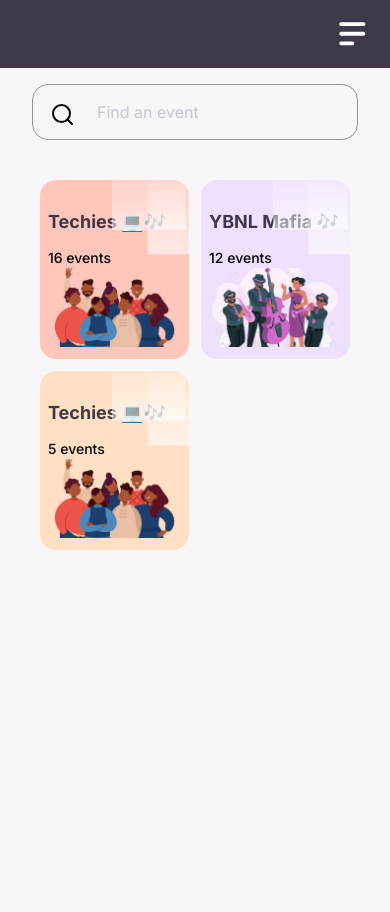
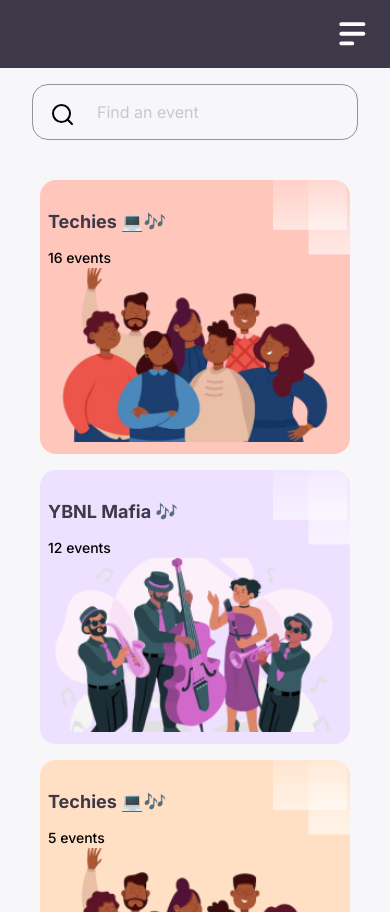
Before and after one commit to codeReaper0/event-webapp2, a Next.js app: page /people in a window 390 px wide. Built offline with nearby package versions, Linux system fonts and the light colour scheme.

Commit message:
fix: adjusted mobile grid layout

```diff
--- a/components/myPeopleCard.tsx
+++ b/components/myPeopleCard.tsx
@@ -57,7 +57,7 @@
   return (
     /* My People Card Container */
     <div className="p-6 md:bg-secondary rounded-2xl">
-      <div className="grid grid-cols-2 xl:grid-cols-3 gap-3 sm:gap-6">{cardData}</div>
+      <div className="grid sm:grid-cols-2 xl:grid-cols-3 gap-4 sm:gap-6">{cardData}</div>
     </div>
   );
 };
```
